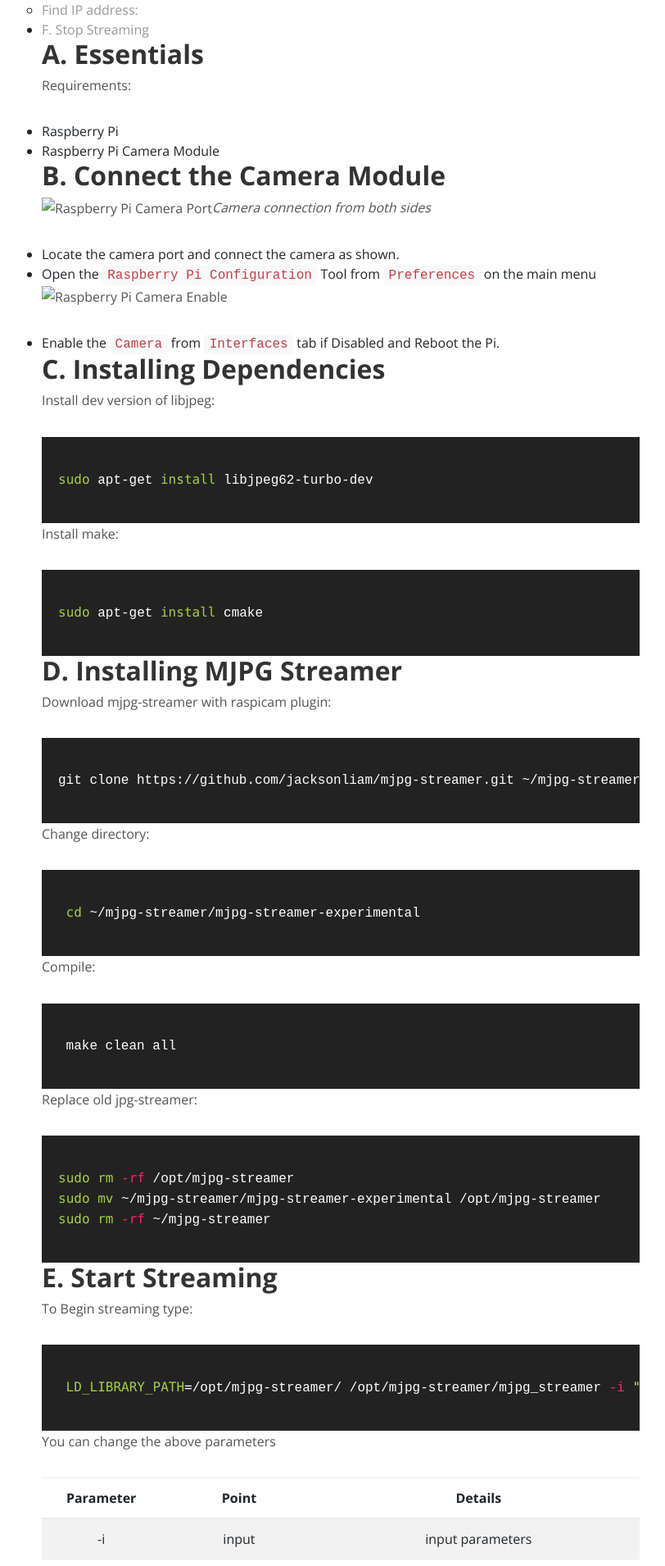
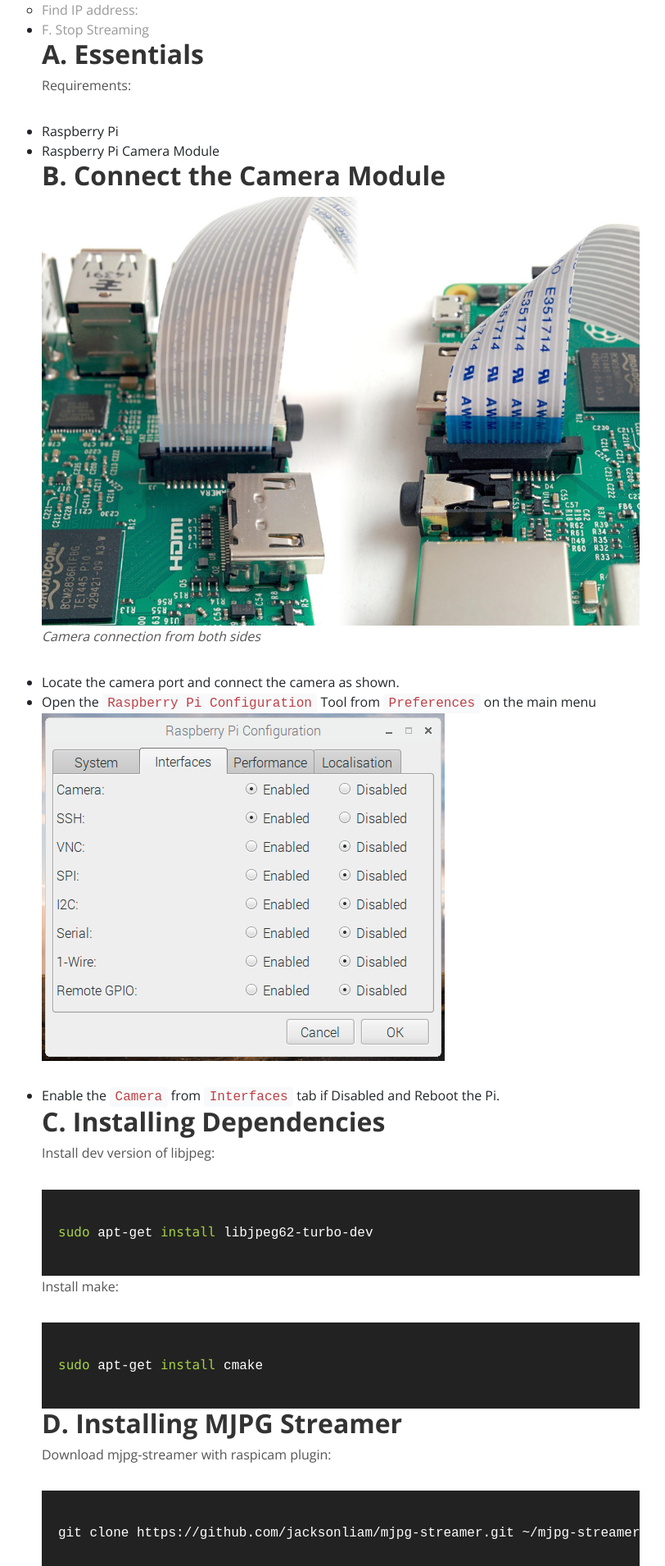
Before and after one commit to alirumane/alirumane.github.io, a Jekyll site: the page built from _posts/2016-03-11-mjpg-streamer-on-raspberry-pi.md, in a window 1280 px wide. Shown: the part 1158-3068 px from the top of the page at 82% size, without its empty margins (34-846 px from the left). Built offline with Jekyll 4.4.1, drawn with Linux system fonts in a browser that asks for light colours.

Commit message:
Update 2016-03-11-mjpg-streamer-on-raspberry-pi.md

```diff
--- a/_posts/2016-03-11-mjpg-streamer-on-raspberry-pi.md
+++ b/_posts/2016-03-11-mjpg-streamer-on-raspberry-pi.md
@@ -26,11 +26,11 @@ Requirements:
 ## B. Connect the Camera Module
 
 
-![Raspberry Pi Camera Port](/images/raspb-camera-connection.png "Raspberry Pi Camera Port"){: .img-fluid }*Camera connection from both sides*
+![Raspberry Pi Camera Port](/images/post/raspb-camera-connection.png "Raspberry Pi Camera Port"){: .img-fluid }*Camera connection from both sides*
   - Locate the camera port and connect the camera as shown.
   - Open the `Raspberry Pi Configuration` Tool from `Preferences` on the main menu
 
-![Raspberry Pi Camera Enable](/images/raspi-camera-config.png "Raspberry Pi Camera Enable"){: .img-fluid }
+![Raspberry Pi Camera Enable](/images/post/raspi-camera-config.png "Raspberry Pi Camera Enable"){: .img-fluid }
 
   - Enable the `Camera` from `Interfaces` tab if Disabled and Reboot the Pi.
 
```
